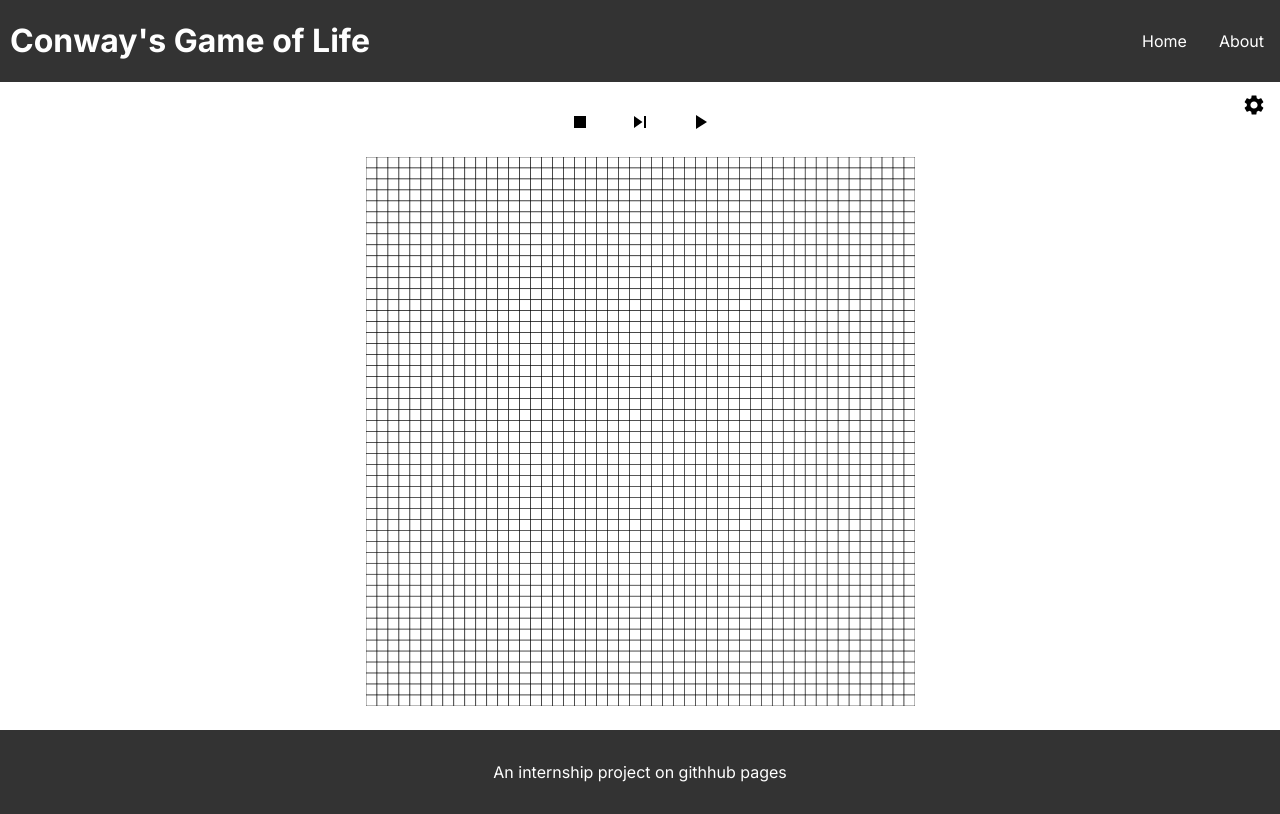
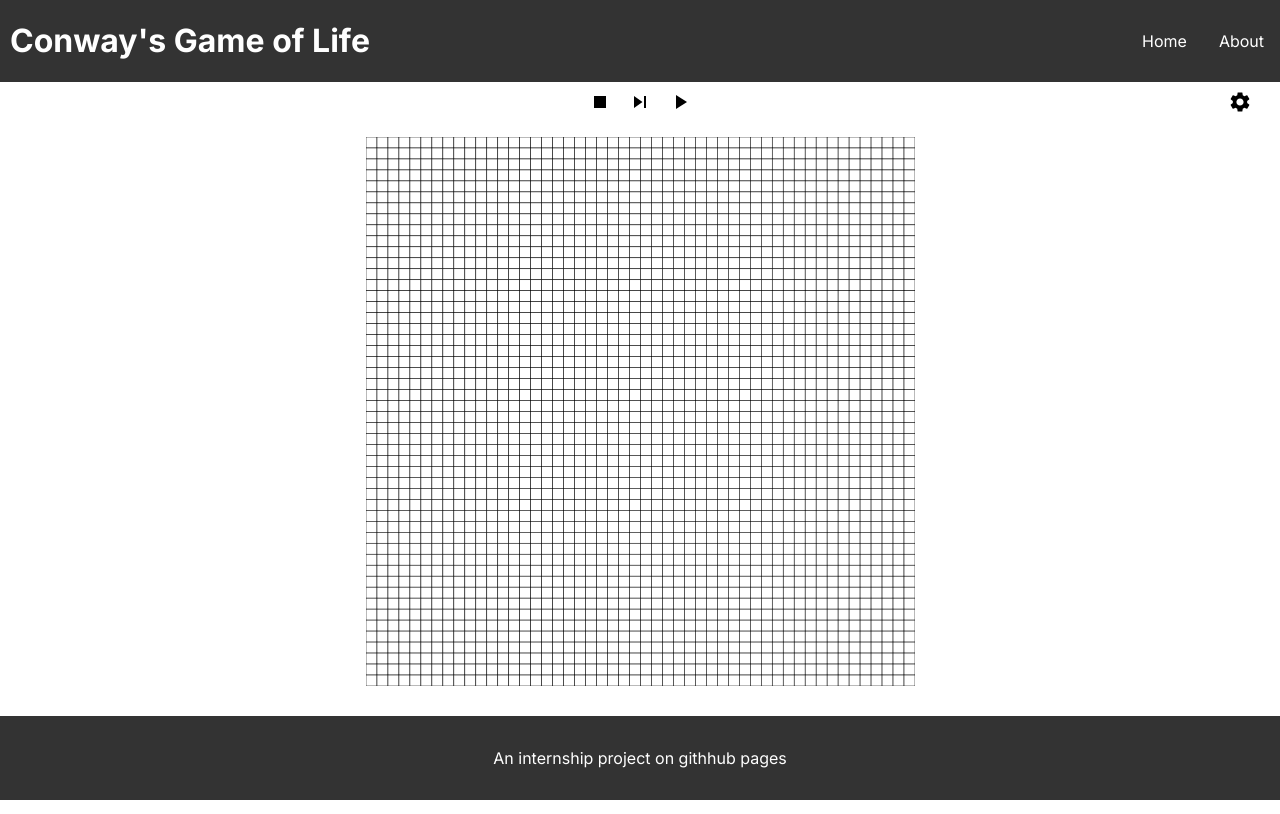
Before and after one commit to Okios2/Game-of-Life, a Next.js app: page / in a window 1280 px wide. Built offline with nearby package versions, Linux system fonts and the light colour scheme.

Commit message:
Layout improvement

```diff
--- a/app/components/gridContainer.module.css
+++ b/app/components/gridContainer.module.css
@@ -25,7 +25,19 @@
   display: flex;
   flex-flow: row nowrap;
   gap: 20px;
-  justify-content: center;
+  justify-content: space-between;
+}
+
+.buttonscontainer > div{
+  flex: 1 1 0;
+  text-align: center;
+}
+
+.buttonscontainer > div:first-child{
+  text-align: left;
+}
+.buttonscontainer > div:last-child{
+  text-align: right;
 }
 
 .drawer {
@@ -33,12 +45,6 @@
   background-color: #333;
   padding: 20px;
   color: white
-}
-
-.iconbutton {
-  position: absolute;
-  top: 85px;
-  right: 0.5%;
 }
 
 .drawer .radiolabel {
--- a/app/components/gridContainer.tsx
+++ b/app/components/gridContainer.tsx
@@ -64,12 +64,15 @@ const GridContainer = () => {
     return (
         <div className={styles.center} onKeyDown={handleKeyPressed} tabIndex={0}>
             <div className={styles.buttonscontainer}>
-                <IconButton color="inherit" onClick={reset} disabled={isRunning}><StopIcon/></IconButton>
-                <IconButton color="inherit" onClick={setNextGeneration} disabled={isRunning}><SkipNextIcon/></IconButton>
-                <IconButton color="inherit" onClick={handleSimulation}>
-                    {isRunning ? <PauseIcon/> : <PlayArrowIcon/>}
-                </IconButton>
-                <div className={styles.iconbutton}>
+                <div></div>
+                <div>
+                    <IconButton color="inherit" onClick={reset} disabled={isRunning}><StopIcon/></IconButton>
+                    <IconButton color="inherit" onClick={setNextGeneration} disabled={isRunning}><SkipNextIcon/></IconButton>
+                    <IconButton color="inherit" onClick={handleSimulation}>
+                        {isRunning ? <PauseIcon/> : <PlayArrowIcon/>}
+                    </IconButton>
+                </div>
+                <div>
                     <IconButton color="inherit" onClick={toggleDrawer}>
                         <SettingsIcon></SettingsIcon>
                     </IconButton>
--- a/app/globals.css
+++ b/app/globals.css
@@ -5,35 +5,9 @@ html, body {
   padding: 0;
 }
 
-.header {
-  background: #333;
-  color: white;
+body {
   display: flex;
-  justify-content: space-between;
-  align-items: center;
-  margin-bottom: 20px;
-}
-
-.header h1 {
-  margin-left: 10px;
-}
-
-.nav {
-  display: flex;
-  align-items: center;
-}
-
-.nav a {
-  margin: 0 1rem;
-  color: white;
-  text-decoration: none;
-}
-
-.footer {
-  background: #333;
-  color: white;
-  text-align: center;
-  padding: 1rem;
+  flex-flow: column nowrap;
 }
 
 @media (orientation: portrait){
--- a/app/layout.module.css
+++ b/app/layout.module.css
@@ -1,9 +1,10 @@
 .main {
   display: flex;
   flex-direction: column;
-  justify-content: center;
   align-items: center;
   padding: 0 20px;
+  flex: 1 1 0;
+  overflow: auto;
 }
 
 .header {
@@ -12,7 +13,7 @@
   display: flex;
   justify-content: space-between;
   align-items: center;
-  margin-bottom: 20px;
+  flex: 0 0 auto;
 }
 
 .header h1 {
@@ -30,4 +31,5 @@
   color: white;
   text-align: center;
   padding: 1rem;
+  flex: 0 0 auto;
 }
```
